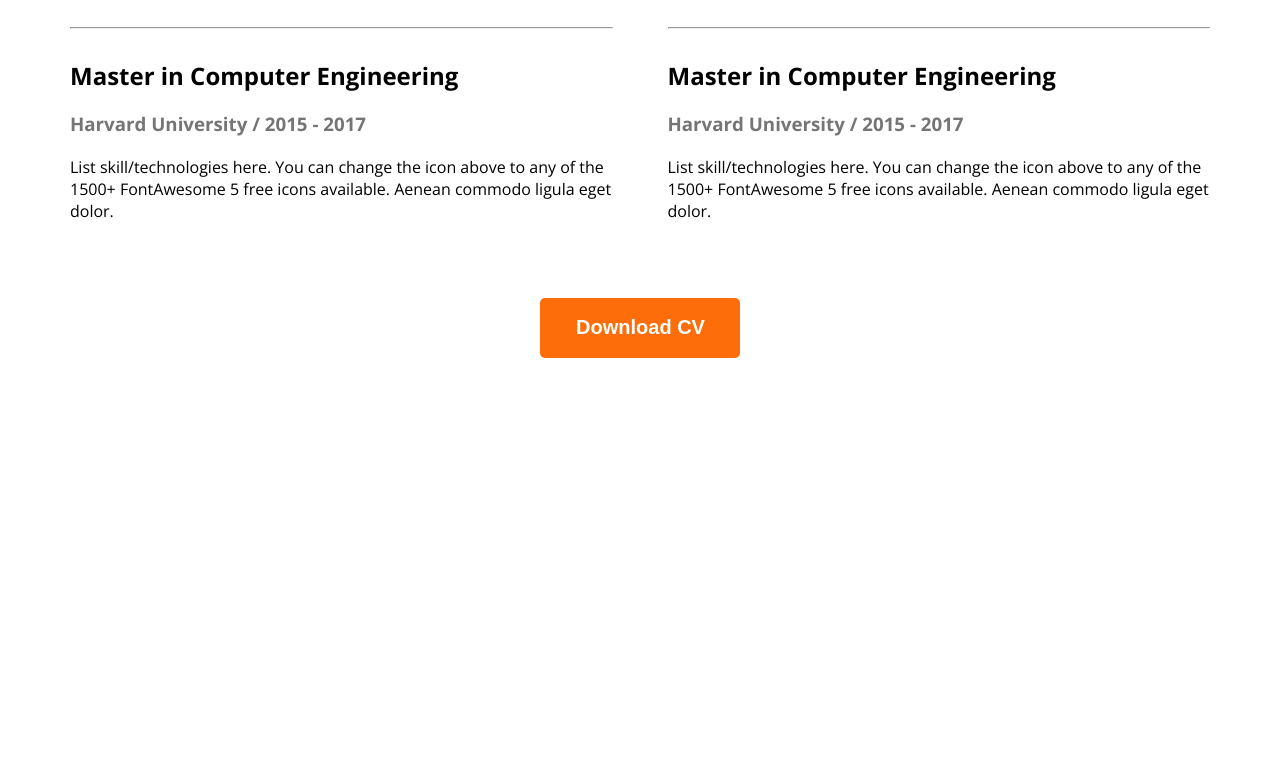
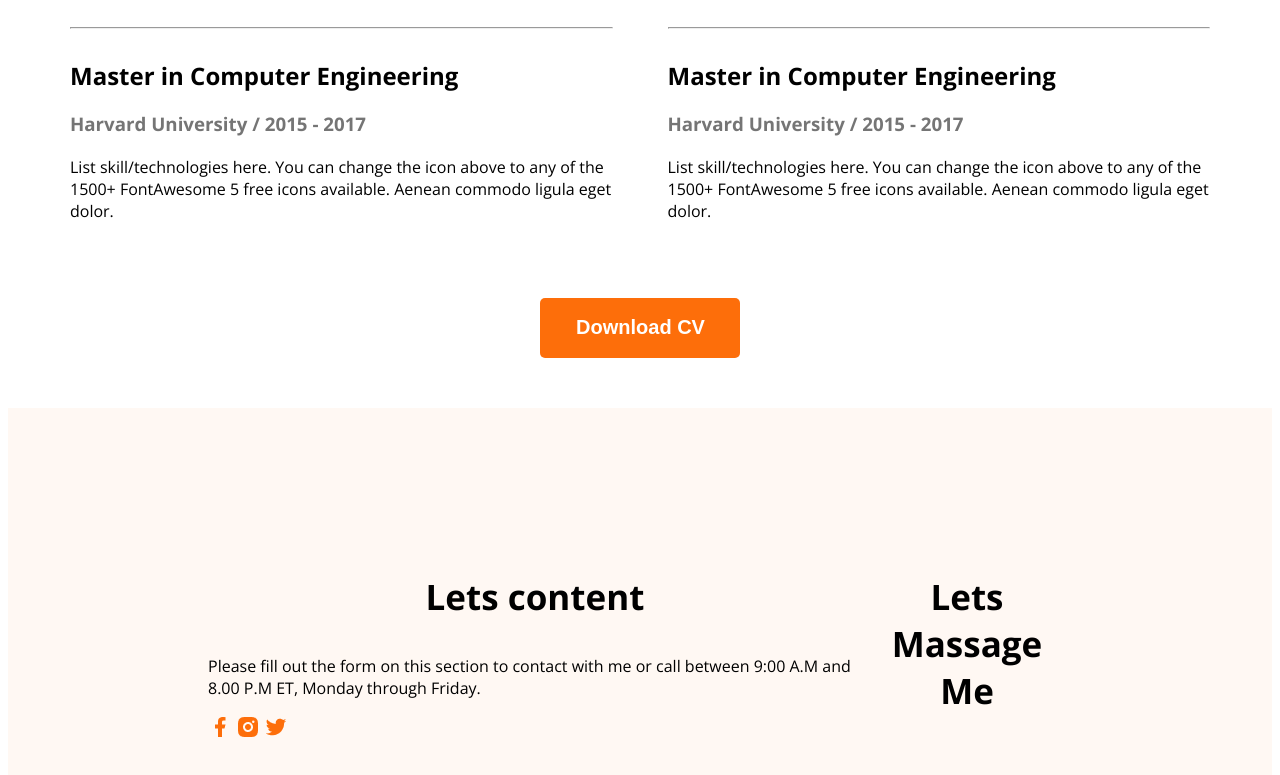
Before and after one commit to JustDibbo/A1, a plain HTML site: page indx.html in a window 1280 px wide. Shown: the part 3012-3787 px from the top of the page. Before the commit the page ends 3378 px from the top, so only its background shows below. Drawn offline with nearby package versions, Linux system fonts and the light colour scheme.

Commit message:
footer done soon

```diff
--- a/ext/indx.css
+++ b/ext/indx.css
@@ -219,3 +219,9 @@ main section {
     text-align: center;
     margin-top: 60px;
 }
+footer{
+    display: flex;
+    padding: 130px 200px;
+    background-color: #FFF8F3;
+    margin-top: 50px;
+}
--- a/indx.html
+++ b/indx.html
@@ -160,6 +160,18 @@
 
     </main>
     <footer>
+        <div class="foclm">
+            <h3 class="sectit">Lets content</h3>
+            <p class="fop">Please fill out the form on this section to contact with me or call between 9:00 A.M and 8.00 P.M ET, Monday through Friday.</p>
+            <div class="sociallink">
+                <a href=""><img src="images/icons/facebook.png" alt=""></a>
+                <a href=""><img src="images/icons/insta.png" alt=""></a>
+                <a href=""><img src="images/icons/twitter.png" alt=""></a>
+            </div>
+        </div>
+        <div class="foclm">
+            <h3 class="sectit">Lets Massage Me</h3>
+        </div>
 
 
     </footer>
```
